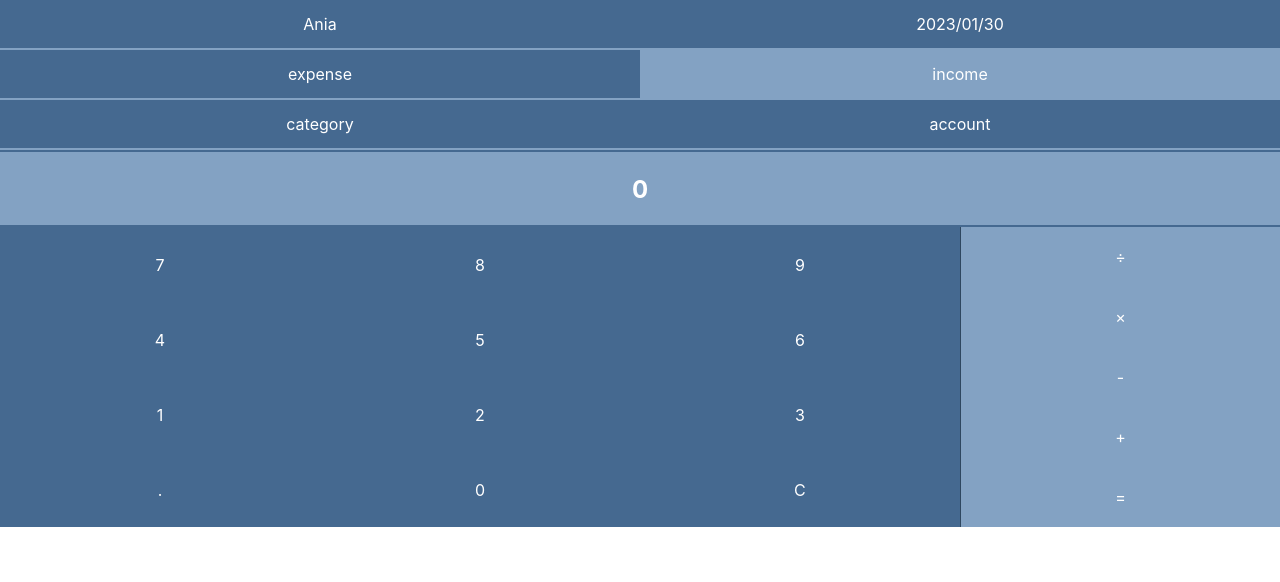
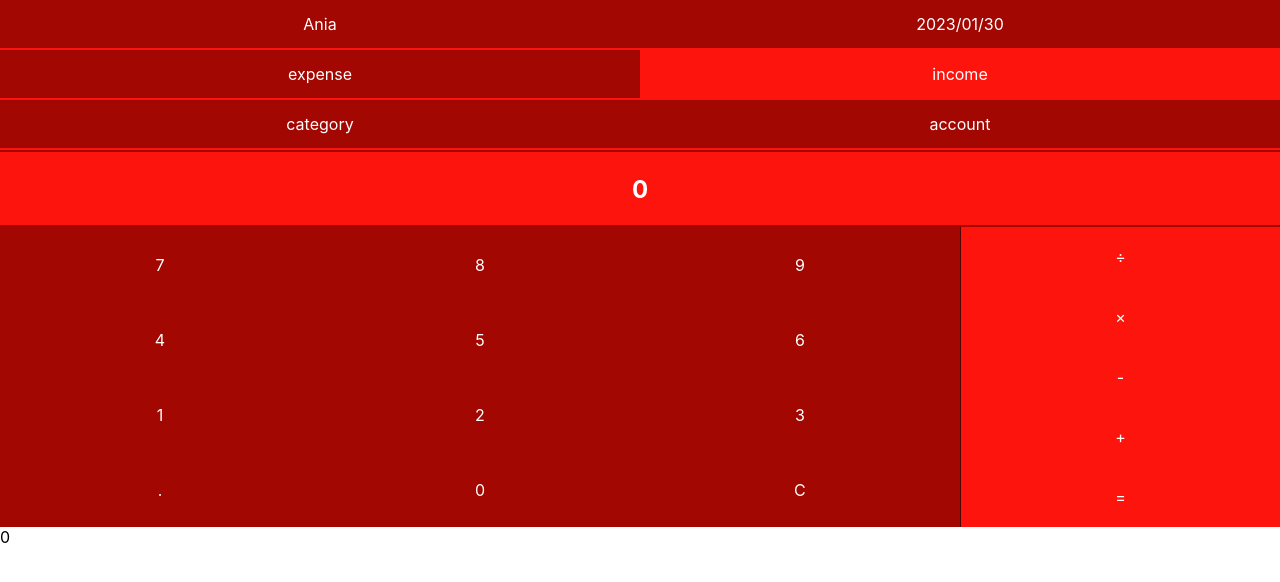
Before and after one commit to btk44/micro-apps-ui, a React (Create React App) app: page / in a window 1280 px wide. Shown: the top 582 px of the page. Built offline with nearby package versions, Linux system fonts and the light colour scheme.

Commit message:
test themes added

```diff
--- a/src/App.scss
+++ b/src/App.scss
@@ -1,8 +1,29 @@
 // colors:
-$primary-color: #456990;
-$primary-color-dark:#2e4760;
-$primary-color-light: #83a2c3;
-$text-color: white;
+.blue-theme{
+    --primary-color: #456990;
+    --primary-color-dark:#2e4760;
+    --primary-color-light: #83a2c3;
+    --text-color: white;
+}
+
+.red-theme{
+    --primary-color: #A20702;
+    --primary-color-dark:#510301;
+    --primary-color-light: #FD150D;
+    --text-color: white;
+}
+
+.green-theme{
+    --primary-color: #5E8122;
+    --primary-color-dark:#2F4011;
+    --primary-color-light: #98CC3E;
+    --text-color: white;
+}
+
+$primary-color: var(--primary-color);
+$primary-color-dark: var(--primary-color-dark);
+$primary-color-light: var(--primary-color-light);
+$text-color: var(--text-color);
 
 // variables:
 $form-control-default-h: 50px;
--- a/src/components/calculator/Calculator.tsx
+++ b/src/components/calculator/Calculator.tsx
@@ -1,5 +1,5 @@
 import React from 'react'
-import { useEffect, useState } from 'react'
+import { useState } from 'react'
 import './Calculator.scss'
 import MathSymbols from './MathSymbols'
 import MathSybols from './MathSymbols'
@@ -23,8 +23,6 @@ export default function Calculator(props: CalculatorProps) {
     operatorActivated: false,
     isInitialValue: true
   })
-
-//  useEffect(() => { updateValue(calculatorState.result); console.log('test') }, [updateValue, calculatorState.result])
 
   function numericButtonClicked(event: any){
     event.preventDefault()
@@ -52,6 +50,7 @@ export default function Calculator(props: CalculatorProps) {
       operatorActivated: false,
       isInitialValue: false
     })
+    props.updateValue(newResult)
   }
 
   function operatorButtonClicked(event: any){
@@ -77,6 +76,7 @@ export default function Calculator(props: CalculatorProps) {
       lastOperation: operator,
       isInitialValue: false
     })
+    props.updateValue(newResult)
   }
 
   return (
--- a/src/components/item-picker/ItemPicker.tsx
+++ b/src/components/item-picker/ItemPicker.tsx
@@ -13,29 +13,31 @@ interface ItemPickerProps{
 
 export default function ItemPicker(props: ItemPickerProps) {
 
+  const childListPropName = props.childListPropName ?? ''
+  const parentPropName = props.parentPropName ?? ''
   const nestedItemsMode = props.parentPropName && props.childListPropName &&
-                          props.sourceItemList.some((x: any) => x[props.childListPropName??''].length) // to do ??''
+                          props.sourceItemList.some((x: any) => x[childListPropName].length)
 
   const [items, setItems] = useState(props.sourceItemList)
 
   function hasChildItems(item: any){
-    return !!(nestedItemsMode && item[props.childListPropName??''].length)
+    return !!(nestedItemsMode && item[childListPropName].length)
   }
 
   function onItemSelect(item: any){
     if(!hasChildItems(item) )
       props.onUpdate(item) // and close this picker
     else
-        setItems(item[props.childListPropName??''])
+        setItems(item[childListPropName])
   }
 
   function onBack(){
-    const parentItem = nestedItemsMode ? items[0][props.parentPropName??''] : null
+    const parentItem = nestedItemsMode ? items[0][parentPropName] : null
     if(!parentItem)
       props.onCancel() // and close this picker
     else
-      setItems(parentItem[props.parentPropName??''] ?
-               parentItem[props.parentPropName??''][props.childListPropName??''] :
+      setItems(parentItem[parentPropName] ?
+               parentItem[parentPropName][childListPropName] :
                props.sourceItemList)
   }
 
--- a/src/pages/Home.tsx
+++ b/src/pages/Home.tsx
@@ -14,6 +14,7 @@ export default function Home(){
   const [pageLayout, setPageLayout] = useState({
     showCategoryPicker: false,
     showAccountPicker: false,
+    theme: 'red-theme'
   })
 
   const [transaction, setTransaction] = useState(new Transaction())
@@ -39,6 +40,7 @@ export default function Home(){
   }
 
   function onTypeChange(type: TransactionType): void {
+    setPageLayout({ ...pageLayout, theme: type === TransactionType.Expense ? 'red-theme' : 'green-theme'})
     setTransaction({ ...transaction, type: type })
   }
 
@@ -47,7 +49,7 @@ export default function Home(){
     closeModal()
   }
 
-  function categoryChange(category: Category): void {
+  function onCategoryChange(category: Category): void {
     setTransaction({ ...transaction, categoryId: category.id })
     closeModal()
   }
@@ -64,7 +66,7 @@ export default function Home(){
   }
 
   return (
-    <div className='home'>
+    <div className={'home ' + pageLayout.theme}>
       <div className='buttons'>
         <button>{ 'Ania' }</button>
         <button> { getDateString() }</button>
@@ -78,11 +80,12 @@ export default function Home(){
       { <Calculator
         initialValue={transaction.amount}
         updateValue={onAmountChange}></Calculator> }
+        <div>{ transaction.amount }</div>
       { showModal() &&
         <div className='modal'>
           { pageLayout.showCategoryPicker &&
             <ItemPicker
-              onUpdate={categoryChange}
+              onUpdate={onCategoryChange}
               onCancel={closeModal}
               sourceItemList={CategoriesTree}
               parentPropName='parentCategory'
```
